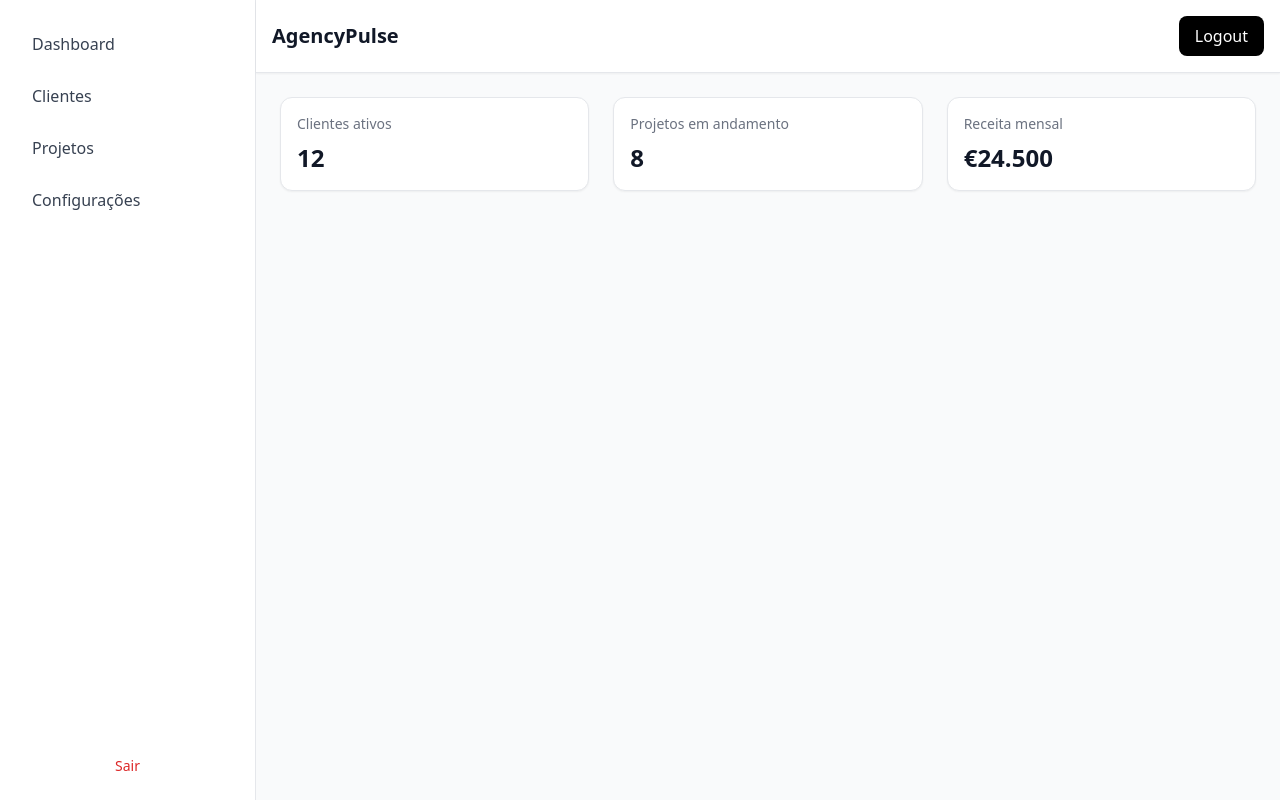
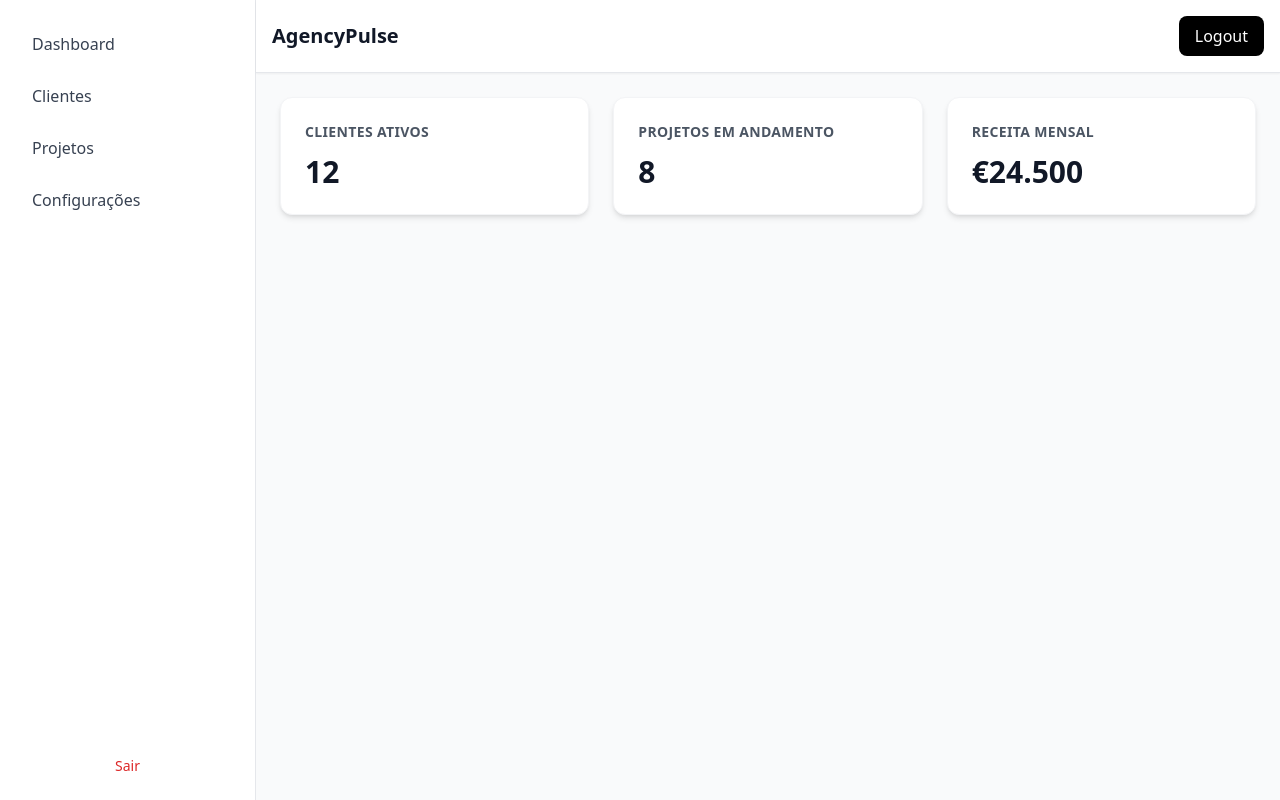
Before and after one commit to jlstudios131-droid/agency-pulse, a Next.js app: page / in a window 1280 px wide. Built offline with nearby package versions, Linux system fonts and the light colour scheme; no server answers.

Commit message:
Update Card.tsx

```diff
--- a/components/Card.tsx
+++ b/components/Card.tsx
@@ -1,8 +1,19 @@
-export default function Card({ title, children }: { title: string; children: React.ReactNode }) {
+export default function Card({
+  title,
+  children,
+}: {
+  title: string;
+  children: React.ReactNode;
+}) {
   return (
-    <div className="p-4 bg-white rounded-xl shadow-sm border">
-      <h3 className="text-sm font-medium text-gray-500">{title}</h3>
-      <div className="text-2xl font-bold mt-2">{children}</div>
+    <div className="p-6 bg-white rounded-xl shadow-md border border-gray-100 hover:shadow-lg transition-shadow">
+      <h3 className="text-sm font-semibold text-gray-600 tracking-wide uppercase">
+        {title}
+      </h3>
+
+      <div className="text-3xl font-bold text-gray-900 mt-3">
+        {children}
+      </div>
     </div>
   );
 }
```
